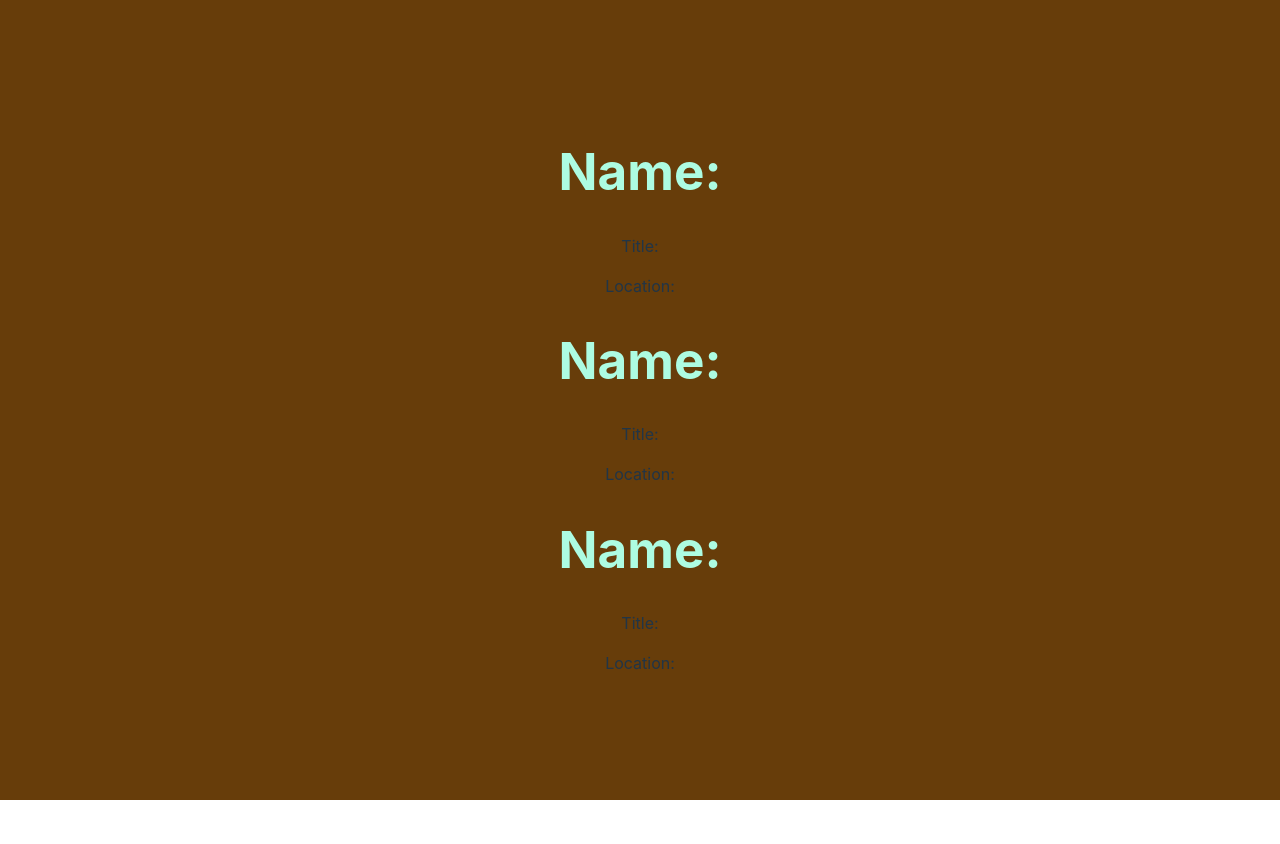
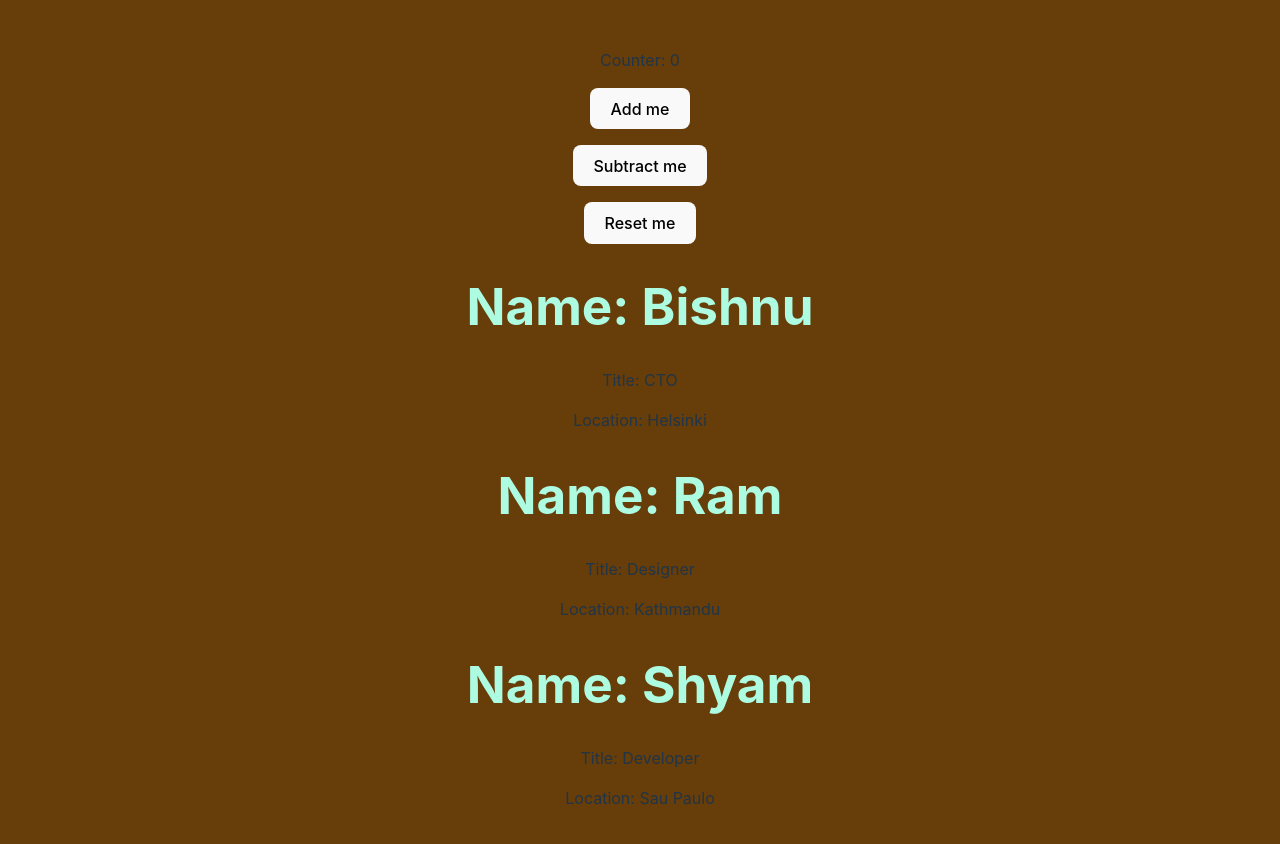
Before and after one commit to Bis10/react-demo, a React (Vite) app: page / in a window 1280 px wide. Shown: the top 844 px of the page. Before the commit the page ends 800 px from the top, so only its background shows below. Built offline with nearby package versions, Linux system fonts and the light colour scheme.

Commit message:
New Features Added
Event handler, hooks, state & props, list & keys added

```diff
--- a/src/App.jsx
+++ b/src/App.jsx
@@ -1,20 +1,48 @@
-import { useState } from 'react'
-import reactLogo from './assets/react.svg'
-import viteLogo from '/vite.svg'
+// import { useState } from 'react'
+// import reactLogo from './assets/react.svg'
+// import viteLogo from '/vite.svg'
 import './App.css'
 import Box from './Box'
+import { useState } from 'react'
 
 function App() {
+const [counter, setCounter] = useState(0)
+const [persons, setPersons] = useState ([
+  {id:1, name : "Bishnu", title: "CTO", location: "Helsinki"},
+  {id:2, name : "Ram", title: "Designer" ,location :"Kathmandu"},
+  {id:3, name :"Shyam", title: "Developer", location:"Sau Paulo"},
+]);
+
+const clickHandlerAdd = () =>{
+ setCounter(counter + 1);
+};
+const clickHandlerSub = () =>{
+  setCounter(counter - 1);
+ };
+ const clickHandlerReset = () =>{
+  setCounter(0);
+ };
 
   return (
     <>
+    <p>Counter: {counter}</p>
+    <button onClick = {clickHandlerAdd}>Add me </button>
+    <p><button onClick = {clickHandlerSub}>Subtract me</button></p>
+    <p><button onClick = {clickHandlerReset}>Reset me</button></p>
 
-        <Box/>
-        <Box/>
-        <Box/>
+    {persons.map((person) => (
+      <Box
 
+      key={person.id}
+      name ={person.name}
+      title ={person.title}
+      location ={person.location}
+      />
+    ))}
     </>
-  )
-}
+   );
+  }
+
+
 
 export default App
--- a/src/Box.jsx
+++ b/src/Box.jsx
@@ -1,9 +1,9 @@
-const Box = () => {
+const Box = (props) => {
     return (
       <div>
-        <h1>Name:</h1>
-        <p>Title:</p>
-        <p>Location:</p>
+        <h1>Name: {props.name}</h1>
+        <p>Title: {props.title}</p>
+        <p>Location: {props.location}</p>
       </div>
     );
   }
```
